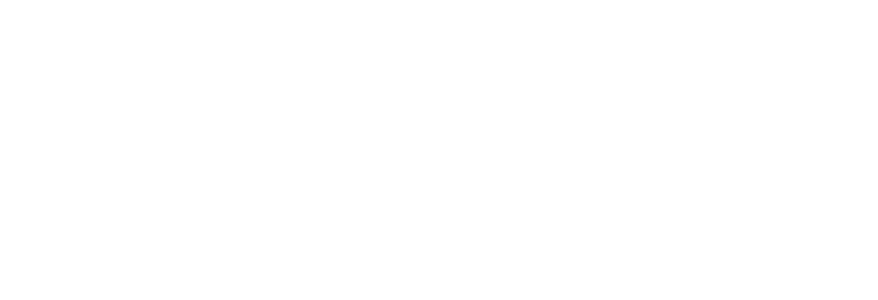
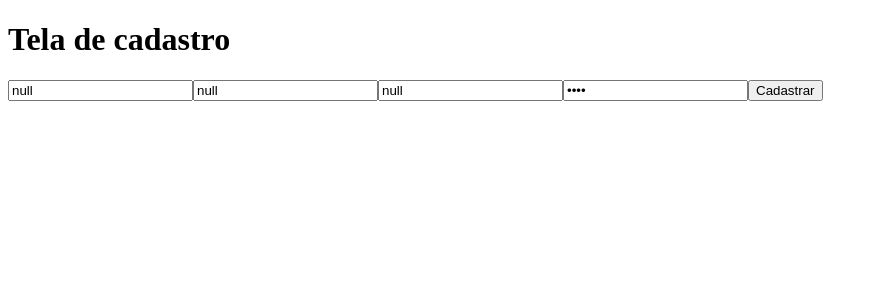
Before and after one commit to helionlf/rh-frontend, a React (Vite) app: page /cadastro in a window 1280 px wide. Before the commit this address had no page. Shown: the top 300 px of the page, without its empty margins (0-878 px from the left). Built offline with nearby package versions, Linux system fonts and the light colour scheme.

Commit message:
adicionando cadastro e concertando editar vagas

```diff
--- a/src/pages/admin/vagaCrudDetalhes.jsx
+++ b/src/pages/admin/vagaCrudDetalhes.jsx
@@ -8,6 +8,7 @@ export default function VagaDetalhes() {
   const [newDescription, setNewDescription] = useState("null");
   const [newVacancies, setNewVacancies] = useState(0);
   const [newWage, setNewWage] = useState(0);
+  const [newEmailRecrutador, setNewEmailRecrutador] = useState("null");
   const usuario = JSON.parse(localStorage.getItem("usuario"));
   const token = usuario?.token || null;
 
@@ -25,12 +26,13 @@ export default function VagaDetalhes() {
         setNewDescription(data.description)
         setNewVacancies(data.vacancies)
         setNewWage(data.wage)
+        setNewEmailRecrutador(data.emailRecrutador)
       })
       .catch(err => console.error("Erro ao buscar vaga:", err));
   }, [id]);
 
   function salvar() {
-    if (!newTitle.trim() || !newDescription.trim() || !newDescription.trim() || !newWage.trim()) {
+    if (!newTitle.trim() || !newDescription.trim() || newVacancies === '' || newWage === '' || !newEmailRecrutador.trim()) {
       alert("Preencha todos os campos!");
       return;
     }
@@ -39,7 +41,8 @@ export default function VagaDetalhes() {
       title: newTitle,
       description: newDescription,
       vacancies: newVacancies,
-      wage: newWage
+      wage: newWage,
+      emailRecrutador: newEmailRecrutador
     }
 
     fetch(`http://localhost:8080/rh-admin/vagas/${id}`, {
@@ -50,9 +53,13 @@ export default function VagaDetalhes() {
         },
         body: JSON.stringify(novaVaga)
     })
-      .then(res => res.json())
-      .then(() => alert("Candidatura salva com sucesso!"))
-      .catch(err => console.error("Erro ao salvar vaga:", err));
+
+    .then(res => {
+      if (!res.ok) throw new Error(`Erro ao salvar vaga: ${res.status}`);
+      return res.json();
+    })
+    .then(() => alert("Candidatura salva com sucesso!"))
+    .catch(err => console.error("Erro ao salvar vaga:", err));
     };
 
   if (!vaga) {
@@ -85,6 +92,12 @@ export default function VagaDetalhes() {
           onChange={(e) => setNewWage(e.target.value)}
         />
 
+        <input
+          type="email"
+          value={newEmailRecrutador}
+          onChange={(e) => setNewEmailRecrutador(e.target.value)}
+        />
+
         <button onClick={salvar}>Salvar</button>
     </div>
   )
--- a/src/pages/admin/vagasCrud.jsx
+++ b/src/pages/admin/vagasCrud.jsx
@@ -12,6 +12,7 @@ export default function VagasCrud() {
   const [newDescription, setNewDescription] = useState("");
   const [newVacancies, setNewVacancies] = useState();
   const [newWage, setNewWage] = useState();
+  const [newEmailRecrutador, setNewEmailRecrutador] = useState("null");
 
   useEffect(() => {
     if (!usuario?.token) return;
@@ -28,7 +29,7 @@ export default function VagasCrud() {
   }, [usuario]);
 
   function criarVaga() {
-    if (!newTitle.trim() || !newDescription.trim() || !newDescription.trim() || !newWage.trim()) {
+    if (!newTitle.trim() || !newDescription.trim() || newVacancies === '' || newWage === '' || !newEmailRecrutador.trim()) {
       alert("Preencha todos os campos!");
       return;
     }
@@ -37,7 +38,8 @@ export default function VagasCrud() {
       title: newTitle,
       description: newDescription,
       vacancies: newVacancies,
-      wage: newWage
+      wage: newWage,
+      emailRecrutador: newEmailRecrutador
     }
 
     fetch(API_URL, {
@@ -59,10 +61,6 @@ export default function VagasCrud() {
       alert("Erro ao cadastrar vaga");
     });
 
-  }
-
-  function editar() {
-    alert("Função editar ainda não implementada.");
   }
 
   function excluir(id) {
@@ -119,6 +117,13 @@ export default function VagasCrud() {
           onChange={(e) => setNewWage(e.target.value)}
         />
 
+        <input
+          type="email"
+          placeholder="Email para receber as candidaturas"
+          value={newEmailRecrutador}
+          onChange={(e) => setNewEmailRecrutador(e.target.value)}
+        />
+
         <button onClick={criarVaga}>Postar</button>
       </div>
 
@@ -129,7 +134,6 @@ export default function VagasCrud() {
               <Link to={`/admin/vagas/${vaga.id}`}>
                 <strong>{vaga.title}</strong> | {vaga.wage}
               </Link>
-              <button onClick={editar}>Editar</button>
               <button onClick={() => excluir(vaga.id)}>Excluir</button>
             </li>
           ))}
--- a/src/pages/cadastroUsuario.jsx
+++ b/src/pages/cadastroUsuario.jsx
@@ -0,0 +1,72 @@
+import { useEffect, useState } from "react";
+import { useNavigate } from "react-router-dom";
+
+export default function Cadastro() {
+  const navigate = useNavigate();
+  const [newFirstName, setNewFirstName] = useState("null")
+  const [newLastName, setNewLastName] = useState("null")
+  const [newEmail, setNewEmail] = useState("null")
+  const [newPassword, setNewPassword] = useState("null")
+
+  function cadastrar() {
+    const novoUsuario = {
+        firstName: newFirstName,
+        lastName: newLastName,
+        email: newEmail,
+        password: newPassword
+    }
+
+    fetch("http://localhost:8080/usuarios/cadastro", {
+        method: "POST",
+        headers: { "Content-Type": "application/json" },
+        body: JSON.stringify(novoUsuario),
+    })
+    .then(async (res) => {
+    if (!res.ok) {
+        const erro = await res.text();
+        throw new Error(erro || "Erro ao cadastrar novo usuário");
+    }
+    return res.json();
+    })
+    .then(() => { navigate("/login");})
+    .catch((err) => {
+        alert("Erro ao cadastrar: " + err.message);
+    });
+  }
+
+  return (
+    <div>
+      <h1>Tela de cadastro</h1>
+
+      <input
+          type="text"
+          placeholder="Primeiro nome"
+          value={newFirstName}
+          onChange={(e) => setNewFirstName(e.target.value)}
+        />
+
+        <input
+          type="text"
+          placeholder="Último nome"
+          value={newLastName}
+          onChange={(e) => setNewLastName(e.target.value)}
+        />
+
+        <input
+          type="email"
+          placeholder="Email"
+          value={newEmail}
+          onChange={(e) => setNewEmail(e.target.value)}
+        />
+
+        <input
+          type="password"
+          placeholder="Senha"
+          value={newPassword}
+          onChange={(e) => setNewPassword(e.target.value)}
+        />
+
+        <button onClick={cadastrar}>Cadastrar</button>
+    </div>
+  );
+}
--- a/src/routes/appRoutes.jsx
+++ b/src/routes/appRoutes.jsx
@@ -1,6 +1,7 @@
 import { Routes, Route } from "react-router-dom";
 import Home from "../pages/home";
 import Login from "../pages/login";
+import Cadastro from "../pages/cadastroUsuario";
 import VagasCrud from "../pages/admin/vagasCrud";
 import ProtectedRoute from "./protectedRoute";
 import VagasList from "../pages/public/vagasList";
@@ -12,6 +13,7 @@ export default function AppRoutes() {
     <Routes>
       <Route path="/" element={<Home />} />
       <Route path="/login" element={<Login />} />
+      <Route path="/cadastro" element={<Cadastro />} />
       <Route path="/vagas" element={<VagasList />} />
       <Route path="/vagas/:id" element={<VagaDetalhes />} />
 
```
